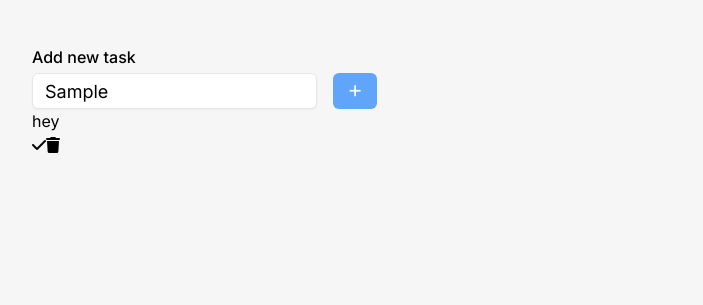
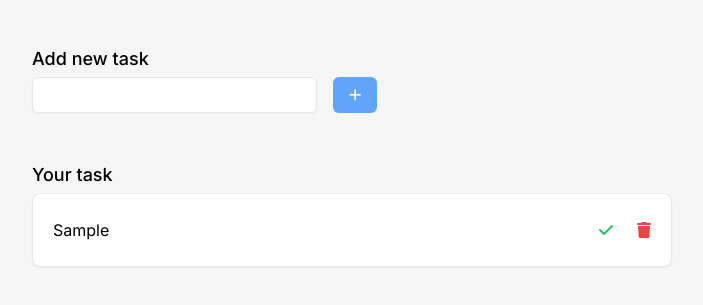
Before and after one commit to krsx/js-learn, a website: page projects/simple-todo/index.html in a window 1280 px wide. Both pictures are taken after typing "Sample" into the empty fields and a click on the button 643 px from the left and 216 px from the top of the page. Shown: the part 125-430 px from the top of the page, without its empty margins (288-991 px from the left). Drawn offline with Linux system fonts and the light colour scheme.

Commit message:
finish add todo :rocket:

```diff
--- a/projects/simple-todo/app.js
+++ b/projects/simple-todo/app.js
@@ -5,31 +5,49 @@ const todoList = document.querySelector(".todo-list");
 
 //Event Listeners
 todoButton.addEventListener("click", addTodo);
+todoList.addEventListener("click", deleteTodo);
 
 //Functions
 function addTodo(event) {
   event.preventDefault();
   //Div for todo
   const todoDiv = document.createElement("div");
-  todoDiv.classList.add("todo");
+  todoDiv.classList.add(
+    "todo",
+    "bg-white",
+    "border",
+    "flex",
+    "py-6",
+    "px-5",
+    "rounded-lg",
+    "shadow-sm",
+    "mb-2"
+  );
 
   //Create Li
   const newTodo = document.createElement("li");
-  newTodo.innerText = "hey";
-  newTodo.classList.add("todo-item");
+  newTodo.innerText = todoInput.value; //value sesuai dengan input form
+  newTodo.classList.add("todo-item", "flex-1");
   todoDiv.appendChild(newTodo);
 
   //Complete button
   const completeButton = document.createElement("button");
   completeButton.innerHTML = '<i class="fa-solid fa-check"></i>';
-  completeButton.classList.add("complete-btn");
+  completeButton.classList.add("complete-btn", "text-green-500", "mr-6");
   todoDiv.appendChild(completeButton);
 
   //Delete button
   const deleteButton = document.createElement("button");
   deleteButton.innerHTML = '<i class="fa-solid fa-trash"></i>';
-  deleteButton.classList.add("delete-btn");
+  deleteButton.classList.add("delete-btn", "text-red-500");
   todoDiv.appendChild(deleteButton);
 
+  //Create todolist itself
   todoList.append(todoDiv);
+
+  todoInput.value = "";
 }
+
+function deleteTodo(event) {
+  const item = event.target;
+}
--- a/projects/simple-todo/index.html
+++ b/projects/simple-todo/index.html
@@ -18,11 +18,9 @@
       }
     </style>
   </head>
-  <body>
-    <div
-      class="container max-w-full bg-[#F6F6F6] h-screen flex justify-center items-center"
-    >
-      <div class="container h-screen w-1/2 border-red-600 flex flex-col">
+  <body class="bg-[#F6F6F6]">
+    <div class="w-full flex justify-center items-center">
+      <div class="container h-full w-1/2 border-red-600 flex flex-col">
         <div class="header">
           <h1 class="text-[36px] font-medium mb-1 mt-10">
             Welcome back, Krisna
@@ -30,8 +28,8 @@
           <h3 class="text-base text-[#666666] mb-12">
             You've got 4 tasks coming up in the next days.
           </h3>
-          <h2 class="text-base text-black font-medium mb-1">Add new task</h2>
-          <div class="todo-form">
+          <h2 class="text-lg text-black font-medium mb-1">Add new task</h2>
+          <div class="todo-form mb-12">
             <form action="" class="flex text-lg">
               <input
                 type="text"
@@ -48,6 +46,8 @@
             </form>
           </div>
         </div>
+        <h2 class="text-lg text-black font-medium mb-1">Your task</h2>
+
         <div class="todo-container container">
           <ul class="todo-list">
             <!-- <div class="todo">
@@ -57,6 +57,7 @@
             </div> -->
           </ul>
         </div>
+        <div class="spacer mb-10"></div>
       </div>
     </div>
     <script
```
Also changed, not shown: projects/simple-todo/dist/output.css.
